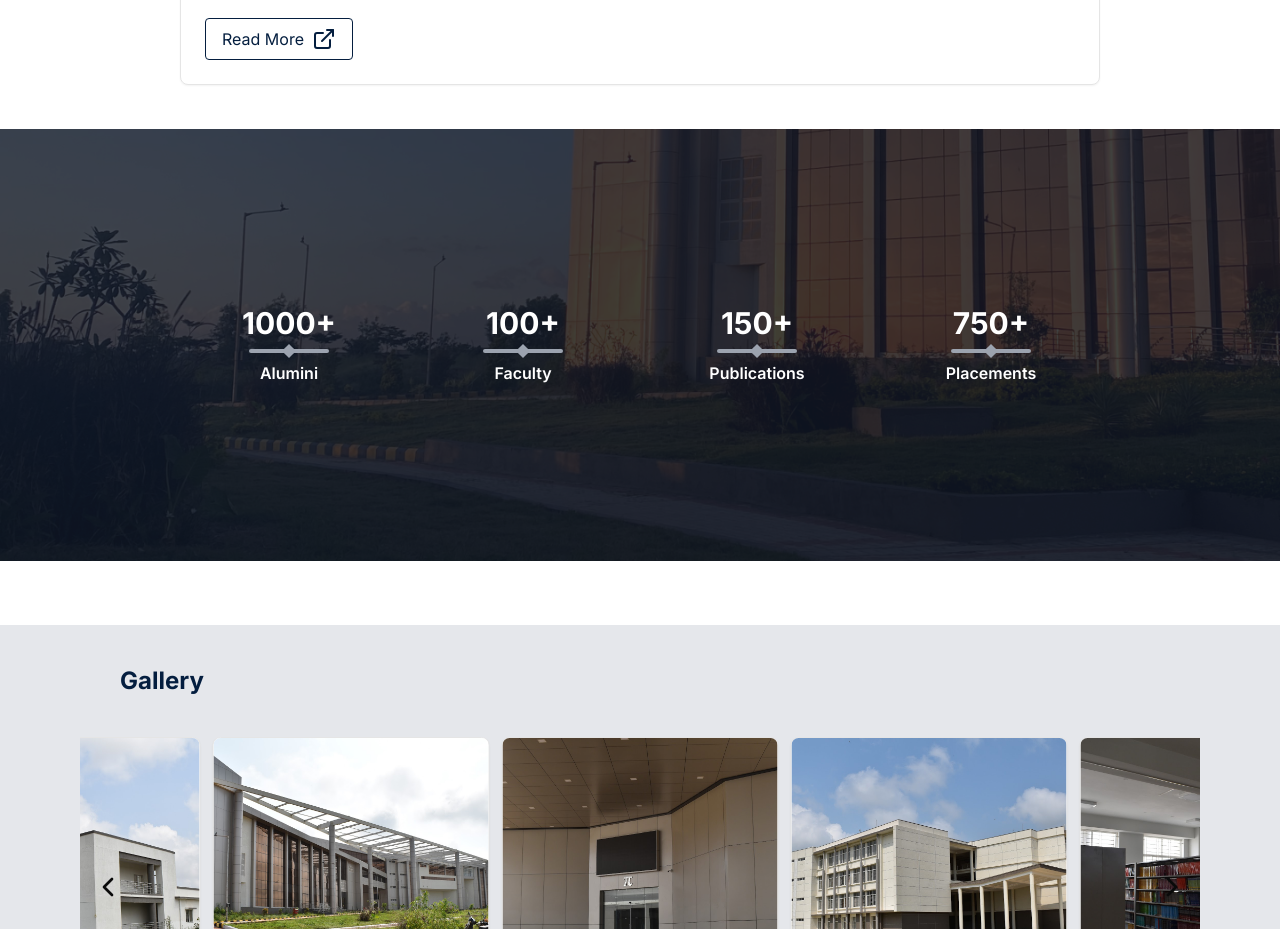
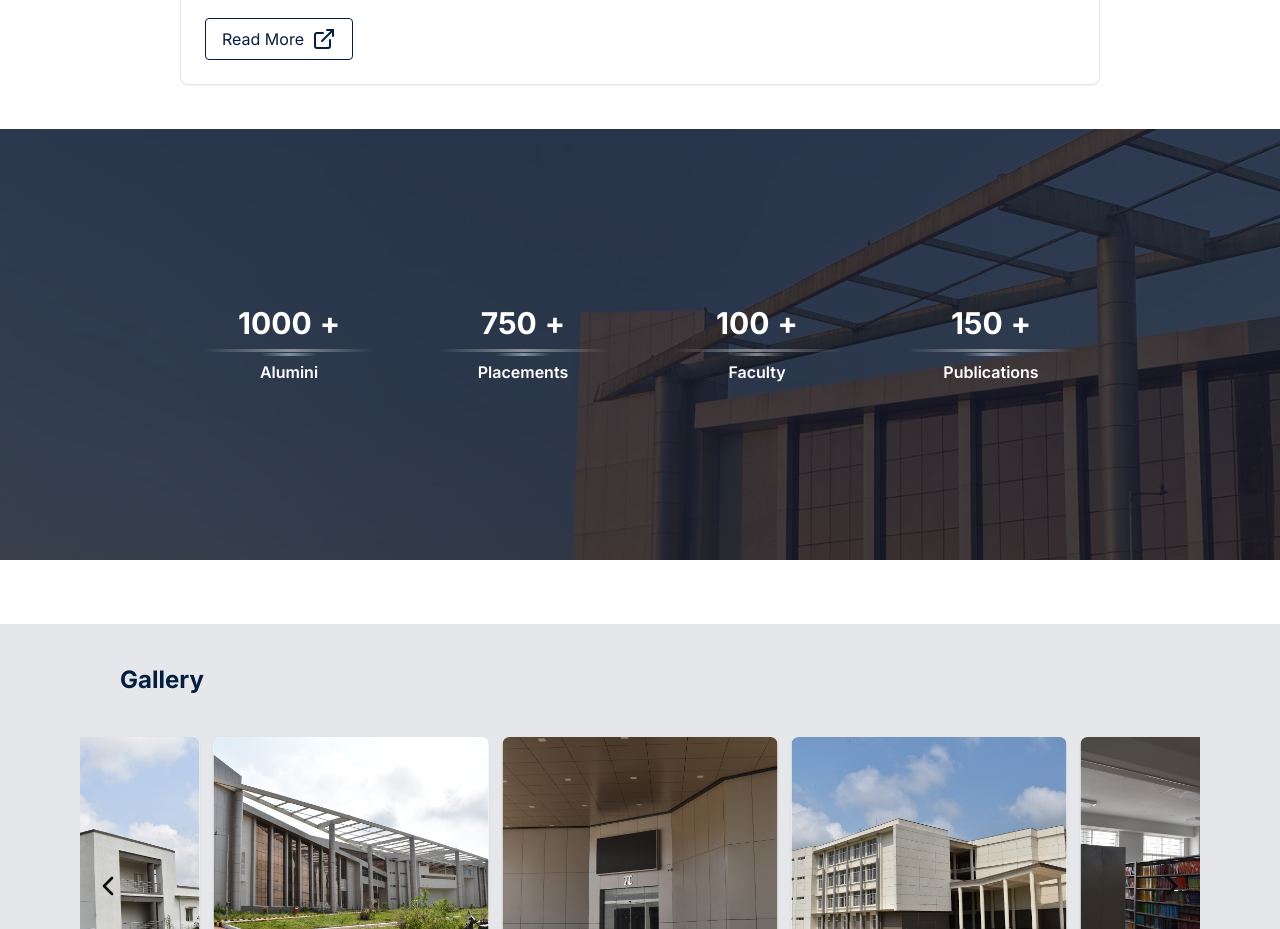
Before and after one commit to Velocity-IIITDWD/iiitdwd.ac.in, a Next.js app: page / in a window 1280 px wide. Shown: the part 3240-4169 px from the top of the page. Built offline with nearby package versions, Linux system fonts and the light colour scheme.

Commit message:
HomePage Carousel fixed

```diff
--- a/app/page.tsx
+++ b/app/page.tsx
@@ -17,55 +17,10 @@ import Image from 'next/image';
 import MainCarousel from '@/components/HomePage/MainCarousel';
 import HomeCarousel from '@/components/HomePage/HomeCarousel';
 import { GalleryImages } from '@/data/gallery';
+import AnimatedCounter from '@/components/HomePage/AnimatedCounter';
+import { once } from 'events';
 
 export default function Home() {
-  const parallaxSectionRef = useRef<HTMLDivElement | null>(null);
-  const observerRef = useRef<IntersectionObserver | null>(null);
-
-  useEffect(() => {
-    const parallaxSection = parallaxSectionRef.current;
-
-    if (parallaxSection) {
-      const handleScroll = () => {
-        const scrollY = window.scrollY;
-        const viewportHeight = window.innerHeight;
-
-        // Calculate dynamic background position (adjust as needed)
-        const backgroundPosition = `50% ${
-          0.3 * viewportHeight - (scrollY / viewportHeight) * 100
-        }px`;
-
-        parallaxSection.style.backgroundPosition = backgroundPosition;
-      };
-
-      const handleIntersection = (entries: any) => {
-        const [entry] = entries;
-        if (entry.isIntersecting) {
-          window.addEventListener('scroll', handleScroll); // Add event listener
-        } else {
-          window.removeEventListener('scroll', handleScroll); // Remove event listener
-        }
-      };
-
-      const options = {
-        root: null, // Observe relative to viewport
-        threshold: 0.5, // Consider section in viewport when 50% visible
-      };
-
-      const observer = new IntersectionObserver(handleIntersection, options);
-      observer.observe(parallaxSection);
-
-      observerRef.current = observer; // Store observer for cleanup
-    }
-
-    // Cleanup function to remove observer on unmount
-    return () => {
-      const observer = observerRef.current;
-      if (observer) {
-        observer.disconnect();
-      }
-    };
-  }, []);
   return (
     <div className="flex flex-col h-full w-full">
       <MainCarousel>
@@ -81,7 +36,7 @@ export default function Home() {
                 width={0}
                 height={0}
                 sizes="100%"
-                style={{ height: '100%', width: '100%' }}
+                style={{ height: '100%', width: 'auto' }}
                 className="w-full relative object-cover object-center"
               />
 
@@ -272,31 +227,55 @@ export default function Home() {
         </Carousel>
       </section>
 
-      <section
-        id="parallax"
-        ref={parallaxSectionRef}
-        className="w-full h-full bg-fixed relative overflow-hidden before:z-0 before:absolute before:h-full before:w-full before:left-0 before:top-0 before:bg-gray-900/80 bg-cover bg-repeat-y bg-[url('/HomePage/LandingPage.png')]"
-      >
-        <div className="relative py-24 lg:py-44 z-[1] text-white max-w-[1000px] mx-auto w-full px-10 flex flex-col md:flex-row gap-10 md:gap-4">
-          <div className="flex basis-1/3 flex-col gap-2 items-center justify-center">
-            <p className="text-3xl font-bold">1000+</p>
-            <div className="bg-gray-400 w-20 h-1 rounded relative before:block before:bg-gray-400 before:absolute before:left-1/2 before:-translate-x-1/2 before:aspect-square before:w-[10px] before:top-1/2 before:-translate-y-1/2 before:rotate-45"></div>
+      <section className="w-full h-full bg-fixed relative overflow-hidden before:z-0 before:absolute before:h-full before:w-full before:left-0 before:top-0 before:bg-gray-900/80 bg-cover bg-repeat-y bg-[url('/HomePage/LandingPage.png')]">
+        <div className="relative py-24 lg:py-44 z-[1] text-white max-w-[1000px] mx-auto w-full px-10 items-center justify-center flex flex-col lg:flex-row gap-10 lg:gap-4">
+          <div className="flex basis-1/4 px-6 flex-col gap-2 items-center justify-center">
+            <div className="flex gap-2 items-center">
+              <AnimatedCounter
+                className="text-3xl font-bold"
+                to={1000}
+                from={0}
+              />
+              <span className="text-3xl font-bold">+</span>
+            </div>
+            <div className="h-[3px] relative flex flex-col w-full border-t-0 bg-transparent bg-gradient-to-r from-transparent via-gray-200 to-transparent opacity-50 after:block after:absolute after:-bottom-1 after:left-1/2 after:w-1/3 after:h-[3px] after:-translate-x-1/2 after:border-t-0 after:bg-transparent after:bg-gradient-to-r after:from-transparent after:via-slate-200 after:to-transparent"></div>
             <p className="font-semibold">Alumini</p>
           </div>
-          <div className="flex basis-1/3 flex-col gap-2 items-center justify-center">
-            <p className="text-3xl font-bold">100+</p>
-            <div className="bg-gray-400 w-20 h-1 rounded relative before:block before:bg-gray-400 before:absolute before:left-1/2 before:-translate-x-1/2 before:aspect-square before:w-[10px] before:top-1/2 before:-translate-y-1/2 before:rotate-45"></div>
+          <div className="flex basis-1/4 px-6 flex-col gap-2 items-center justify-center">
+            <div className="flex gap-2 items-center">
+              <AnimatedCounter
+                className="text-3xl font-bold"
+                to={750}
+                from={0}
+              />
+              <span className="text-3xl font-bold">+</span>
+            </div>
+            <div className="h-[3px] relative flex flex-col w-full border-t-0 bg-transparent bg-gradient-to-r from-transparent via-gray-200 to-transparent opacity-50 after:block after:absolute after:-bottom-1 after:left-1/2 after:w-1/3 after:h-[3px] after:-translate-x-1/2 after:border-t-0 after:bg-transparent after:bg-gradient-to-r after:from-transparent after:via-slate-200 after:to-transparent"></div>
+            <p className="font-semibold">Placements</p>
+          </div>
+          <div className="flex basis-1/4 px-6 flex-col gap-2 items-center justify-center">
+            <div className="flex gap-2 items-center">
+              <AnimatedCounter
+                className="text-3xl font-bold"
+                to={100}
+                from={0}
+              />
+              <span className="text-3xl font-bold">+</span>
+            </div>
+            <div className="h-[3px] relative flex flex-col w-full border-t-0 bg-transparent bg-gradient-to-r from-transparent via-gray-200 to-transparent opacity-50 after:block after:absolute after:-bottom-1 after:left-1/2 after:w-1/3 after:h-[3px] after:-translate-x-1/2 after:border-t-0 after:bg-transparent after:bg-gradient-to-r after:from-transparent after:via-slate-200 after:to-transparent"></div>
             <p className="font-semibold">Faculty</p>
           </div>
-          <div className="flex basis-1/3 flex-col gap-2 items-center justify-center">
-            <p className="text-3xl font-bold">150+</p>
-            <div className="bg-gray-400 w-20 h-1 rounded relative before:block before:bg-gray-400 before:absolute before:left-1/2 before:-translate-x-1/2 before:aspect-square before:w-[10px] before:top-1/2 before:-translate-y-1/2 before:rotate-45"></div>
+          <div className="flex basis-1/4 px-6 flex-col gap-2 items-center justify-center">
+            <div className="flex gap-2 items-center">
+              <AnimatedCounter
+                className="text-3xl font-bold"
+                to={150}
+                from={0}
+              />
+              <span className="text-3xl font-bold">+</span>
+            </div>
+            <div className="h-[3px] relative flex flex-col w-full border-t-0 bg-transparent bg-gradient-to-r from-transparent via-gray-200 to-transparent opacity-50 after:block after:absolute after:-bottom-1 after:left-1/2 after:w-1/3 after:h-[3px] after:-translate-x-1/2 after:border-t-0 after:bg-transparent after:bg-gradient-to-r after:from-transparent after:via-slate-200 after:to-transparent"></div>
             <p className="font-semibold">Publications</p>
-          </div>
-          <div className="flex basis-1/3 flex-col gap-2 items-center justify-center">
-            <p className="text-3xl font-bold">750+</p>
-            <div className="bg-gray-400 w-20 h-1 rounded relative before:block before:bg-gray-400 before:absolute before:left-1/2 before:-translate-x-1/2 before:aspect-square before:w-[10px] before:top-1/2 before:-translate-y-1/2 before:rotate-45"></div>
-            <p className="font-semibold">Placements</p>
           </div>
         </div>
       </section>
--- /dev/null
+++ b/components/HomePage/AnimatedCounter.tsx
@@ -0,0 +1,48 @@
+'use client';
+import React, { useRef } from 'react';
+import {
+  KeyframeOptions,
+  animate,
+  useInView,
+  useIsomorphicLayoutEffect,
+} from 'framer-motion';
+import { ReceiptEuro } from 'lucide-react';
+
+type AnimatedCounterProps = {
+  from: number;
+  to: number;
+  className?: string;
+  options?: KeyframeOptions;
+};
+
+export default function AnimatedCounter({
+  from,
+  to,
+  className,
+  options,
+}: AnimatedCounterProps) {
+  const ref = useRef<HTMLSpanElement>(null);
+  const inView = useInView(ref, { once: true });
+
+  useIsomorphicLayoutEffect(() => {
+    const element = ref.current;
+
+    if (!element) return;
+    if (!inView) return;
+
+    element.textContent = String(from);
+    const controls = animate(from, to, {
+      duration: 1.5,
+      ease: 'easeInOut',
+      ...options,
+      onUpdate(value) {
+        element.textContent = value.toFixed(0);
+      },
+    });
+
+    return () => {
+      controls.stop();
+    };
+  }, [ref, inView, to, from]);
+  return <span className={className} ref={ref}></span>;
+}
```
